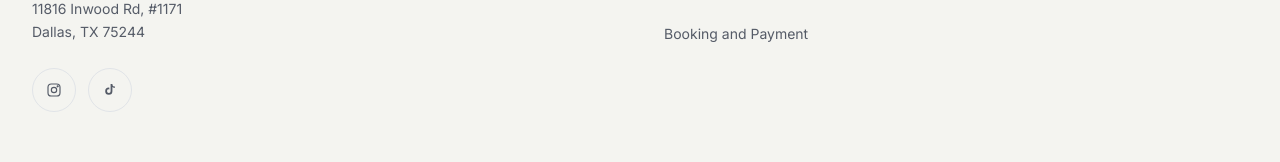
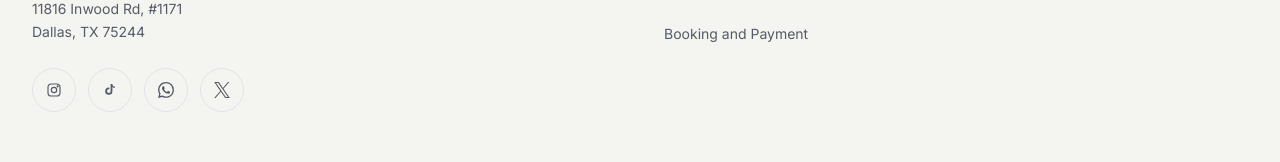
Before and after one commit to mishavlialko/bladehaul, a Next.js app: page /terms in a window 1280 px wide. Shown: the part 3145-3307 px from the top of the page. Built offline with nearby package versions, Linux system fonts and the light colour scheme; no server answers; a web font is replaced by a local one.

Commit message:
Add WhatsApp and X links to footer

```diff
--- a/components/sections/Footer.tsx
+++ b/components/sections/Footer.tsx
@@ -71,7 +71,7 @@
                 target="_blank"
                 rel="noopener noreferrer"
                 aria-label="BladeHaul on Instagram"
-                className="flex h-11 w-11 items-center justify-center rounded-full border border-line text-text-dim transition-colors hover:border-text-faint hover:text-text"
+                className="flex h-11 w-11 shrink-0 items-center justify-center rounded-full border border-line text-text-dim transition-colors hover:border-text-faint hover:text-text"
               >
                 <svg
                   viewBox="0 0 24 24"
@@ -93,7 +93,7 @@
                 target="_blank"
                 rel="noopener noreferrer"
                 aria-label="BladeHaul on TikTok"
-                className="flex h-11 w-11 items-center justify-center rounded-full border border-line text-text-dim transition-colors hover:border-text-faint hover:text-text"
+                className="flex h-11 w-11 shrink-0 items-center justify-center rounded-full border border-line text-text-dim transition-colors hover:border-text-faint hover:text-text"
               >
                 <svg
                   viewBox="0 0 24 24"
@@ -102,6 +102,38 @@
                   aria-hidden="true"
                 >
                   <path d="M19.5 8.7a6.6 6.6 0 0 1-3.9-1.3v6.4a5.4 5.4 0 1 1-5.4-5.4c.3 0 .5 0 .8.1v2.7a2.7 2.7 0 1 0 1.9 2.6V3h2.7a3.9 3.9 0 0 0 3.9 3.9v1.8Z" />
+                </svg>
+              </a>
+              <a
+                href="https://wa.me/message/GEFAILE4QR5YN1?src=qr"
+                target="_blank"
+                rel="noopener noreferrer"
+                aria-label="Message BladeHaul on WhatsApp"
+                className="flex h-11 w-11 shrink-0 items-center justify-center rounded-full border border-line text-text-dim transition-colors hover:border-text-faint hover:text-text"
+              >
+                <svg
+                  viewBox="0 0 24 24"
+                  fill="currentColor"
+                  className="h-4 w-4"
+                  aria-hidden="true"
+                >
+                  <path d="M17.472 14.382c-.297-.149-1.758-.867-2.03-.967-.273-.099-.471-.148-.67.15-.197.297-.767.966-.94 1.164-.173.199-.347.223-.644.075-.297-.15-1.255-.463-2.39-1.475-.883-.788-1.48-1.761-1.653-2.059-.173-.297-.018-.458.13-.606.134-.133.298-.347.446-.52.149-.174.198-.298.298-.497.099-.198.05-.371-.025-.52-.075-.149-.669-1.612-.916-2.207-.242-.579-.487-.5-.669-.51-.173-.008-.371-.01-.57-.01-.198 0-.52.074-.792.372-.272.297-1.04 1.016-1.04 2.479 0 1.462 1.065 2.875 1.213 3.074.149.198 2.096 3.2 5.077 4.487.709.306 1.262.489 1.694.625.712.227 1.36.195 1.871.118.571-.085 1.758-.719 2.006-1.413.248-.694.248-1.289.173-1.413-.074-.124-.272-.198-.57-.347m-5.421 7.403h-.004a9.87 9.87 0 01-5.031-1.378l-.361-.214-3.741.982.998-3.648-.235-.374a9.86 9.86 0 01-1.51-5.26c.001-5.45 4.436-9.884 9.888-9.884 2.64 0 5.122 1.03 6.988 2.898a9.825 9.825 0 012.893 6.994c-.003 5.45-4.437 9.884-9.885 9.884m8.413-18.297A11.815 11.815 0 0012.05 0C5.495 0 .16 5.335.157 11.892c0 2.096.547 4.142 1.588 5.945L.057 24l6.305-1.654a11.882 11.882 0 005.683 1.448h.005c6.554 0 11.89-5.335 11.893-11.893a11.821 11.821 0 00-3.48-8.413Z" />
+                </svg>
+              </a>
+              <a
+                href="https://x.com/bladehaul"
+                target="_blank"
+                rel="noopener noreferrer"
+                aria-label="BladeHaul on X"
+                className="flex h-11 w-11 shrink-0 items-center justify-center rounded-full border border-line text-text-dim transition-colors hover:border-text-faint hover:text-text"
+              >
+                <svg
+                  viewBox="0 0 24 24"
+                  fill="currentColor"
+                  className="h-4 w-4"
+                  aria-hidden="true"
+                >
+                  <path d="M14.234 10.162 22.977 0h-2.072l-7.591 8.824L7.251 0H.258l9.168 13.343L.258 24H2.33l8.016-9.318L16.749 24h6.993zm-2.837 3.299-.929-1.329L3.076 1.56h3.182l5.965 8.532.929 1.329 7.754 11.09h-3.182z" />
                 </svg>
               </a>
             </div>
```
